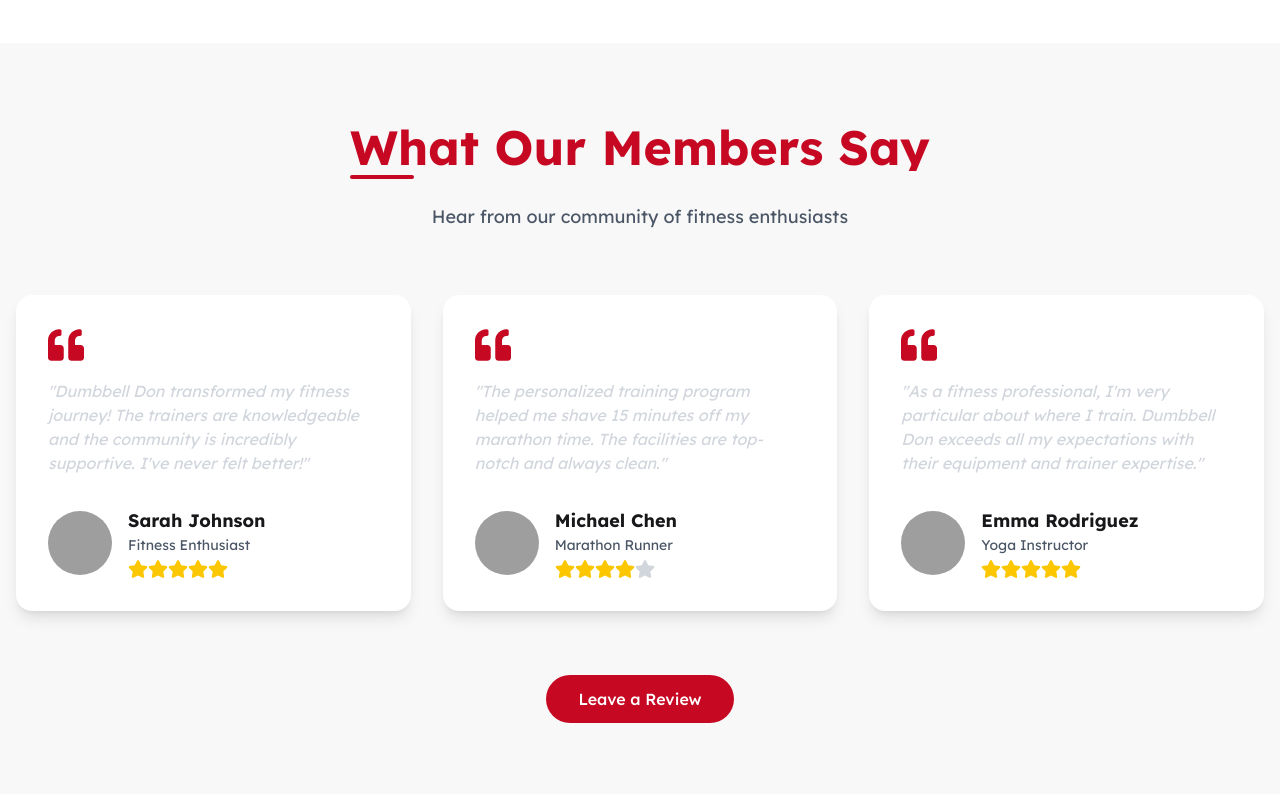
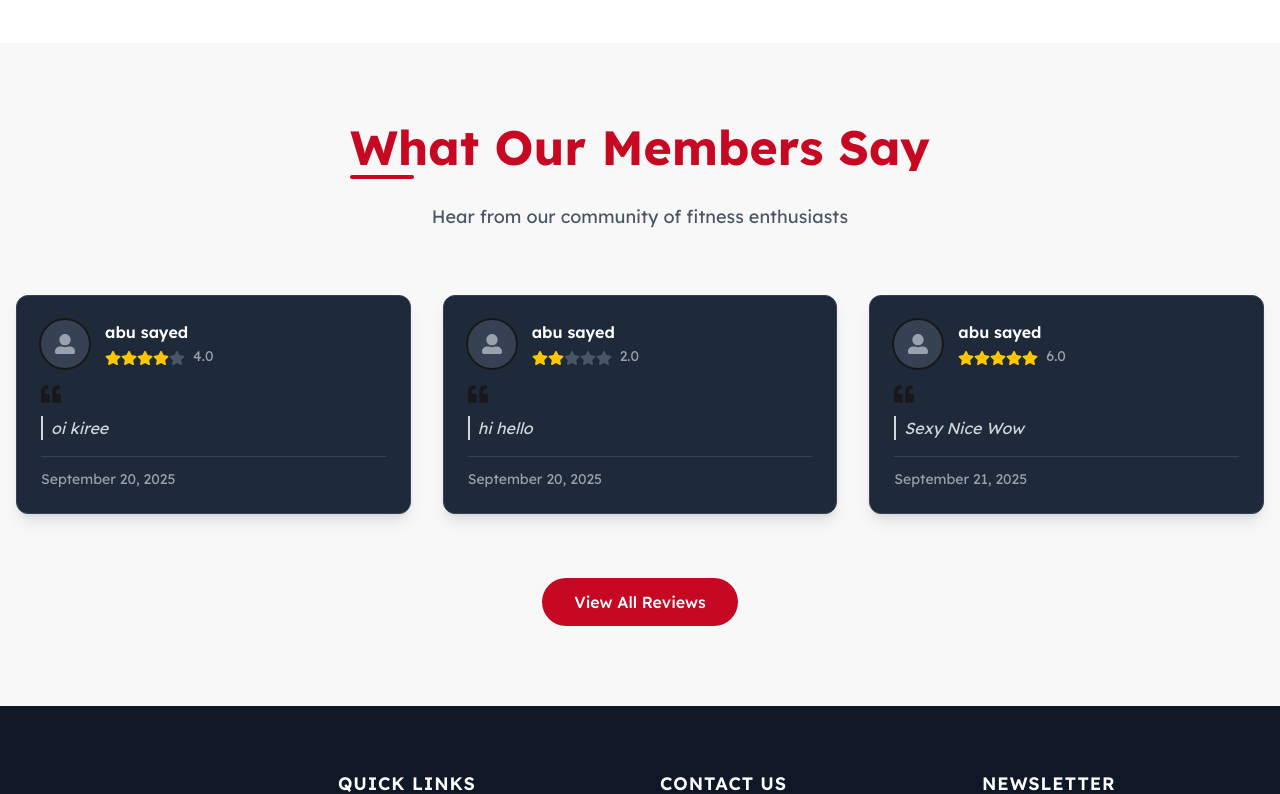
Before and after one commit to coder-black-mamba/dumbell_don_client, a React (Vite) app: page / in a window 1280 px wide. Shown: the part 4200-4994 px from the top of the page. Built offline with nearby package versions, Linux system fonts and the light colour scheme; no server answers; grey boxes are pictures that could not be loaded.

Commit message:
finallly done , but not yet lots of thing to optimize .

```diff
--- /dev/null
+++ b/src/components/home/ReviewCard.jsx
@@ -0,0 +1,63 @@
+
+import { motion } from 'framer-motion';
+import { FaStar, FaQuoteLeft, FaUserAlt } from 'react-icons/fa';
+import { format } from 'date-fns';
+
+const ReviewCard = ({ review }) => {
+  const { member, rating, comment, created_at } = review;
+  const fullName = `${member.first_name} ${member.last_name}`;
+  const formattedDate = format(new Date(created_at), 'MMMM d, yyyy');
+
+  // Generate star rating display
+  const renderStars = () => {
+    return Array(5).fill(0).map((_, i) => (
+      <FaStar
+        key={i}
+        className={`${i < rating ? 'text-yellow-400' : 'text-gray-600'} inline-block`}
+      />
+    ));
+  };
+
+  return (
+    <motion.div
+      className="bg-gray-800 rounded-xl p-6 shadow-lg hover:shadow-xl transition-all duration-300 h-full flex flex-col border border-gray-700 hover:border-brand/30"
+      initial={{ opacity: 0, y: 20 }}
+      animate={{ opacity: 1, y: 0 }}
+      transition={{ duration: 0.3 }}
+    >
+      <div className="flex items-center mb-4">
+        <div className="w-12 h-12 rounded-full bg-gray-700 flex items-center justify-center mr-4 overflow-hidden ring-2 ring-brand/30">
+          {member.profile_picture_url ? (
+            <img
+              src={member.profile_picture_url}
+              alt={fullName}
+              className="w-full h-full object-cover"
+            />
+          ) : (
+            <FaUserAlt className="text-gray-400 text-xl" />
+          )}
+        </div>
+        <div>
+          <h4 className="font-semibold text-white">{fullName}</h4>
+          <div className="flex items-center">
+            <div className="mr-2">{renderStars()}</div>
+            <span className="text-sm text-gray-400">{rating}.0</span>
+          </div>
+        </div>
+      </div>
+
+      <div className="mb-4 flex-grow">
+        <FaQuoteLeft className="text-brand/40 text-xl mb-3" />
+        <p className="text-gray-300 italic pl-2 border-l-2 border-brand/30">
+          {comment}
+        </p>
+      </div>
+
+      <div className="text-sm text-gray-400 mt-auto pt-3 border-t border-gray-700">
+        {formattedDate}
+      </div>
+    </motion.div>
+  );
+};
+
+export default ReviewCard;
--- a/src/components/home/Reviews.jsx
+++ b/src/components/home/Reviews.jsx
@@ -1,40 +1,128 @@
-import React from 'react';
+import React, { useEffect, useState } from 'react';
 import SectionTitle from '../SectionTitle';
-import { FaStar, FaQuoteLeft } from 'react-icons/fa';
+import { FaStar, FaQuoteLeft, FaUserAlt } from 'react-icons/fa';
 import { motion } from 'framer-motion';
 import { Link } from 'react-router';
-import ReviewComponent from './ReviewComponent';
+import { authApiClient } from '../../services/apiServices';
+import { format } from 'date-fns';
+import ReviewCard from './ReviewCard';
 
-const reviews = [
+const staticReviews=[
   {
-    id: 1,
-    name: "Sarah Johnson",
-    role: "Fitness Enthusiast",
-    content: "Dumbbell Don transformed my fitness journey! The trainers are knowledgeable and the community is incredibly supportive. I've never felt better!",
-    rating: 5,
-    image: "https://randomuser.me/api/portraits/women/44.jpg"
+      "id": 5,
+      "member": {
+          "id": 6,
+          "email": "sayed.eeeee.386@gmail.com",
+          "first_name": "abu",
+          "last_name": "sayed",
+          "profile_picture": null,
+          "profile_picture_url": null
+      },
+      "rating": 4,
+      "comment": "oi kiree",
+      "created_at": "2025-09-20T03:21:21.684865Z",
+      "updated_at": "2025-09-20T03:21:21.684881Z",
+      "fitness_class": 2
   },
   {
-    id: 2,
-    name: "Michael Chen",
-    role: "Marathon Runner",
-    content: "The personalized training program helped me shave 15 minutes off my marathon time. The facilities are top-notch and always clean.",
-    rating: 4,
-    image: "https://randomuser.me/api/portraits/men/32.jpg"
+      "id": 6,
+      "member": {
+          "id": 6,
+          "email": "sayed.eeeee.386@gmail.com",
+          "first_name": "abu",
+          "last_name": "sayed",
+          "profile_picture": null,
+          "profile_picture_url": null
+      },
+      "rating": 2,
+      "comment": "hi hello",
+      "created_at": "2025-09-20T03:21:46.973669Z",
+      "updated_at": "2025-09-20T03:21:46.973686Z",
+      "fitness_class": 2
   },
   {
-    id: 3,
-    name: "Emma Rodriguez",
-    role: "Yoga Instructor",
-    content: "As a fitness professional, I'm very particular about where I train. Dumbbell Don exceeds all my expectations with their equipment and trainer expertise.",
-    rating: 5,
-    image: "https://randomuser.me/api/portraits/women/63.jpg"
+      "id": 7,
+      "member": {
+          "id": 2,
+          "email": "sde.sayed24@gmail.com",
+          "first_name": "abu",
+          "last_name": "sayed",
+          "profile_picture": null,
+          "profile_picture_url": null
+      },
+      "rating": 6,
+      "comment": "Sexy Nice Wow",
+      "created_at": "2025-09-21T17:49:03.390883Z",
+      "updated_at": "2025-09-21T17:49:03.390899Z",
+      "fitness_class": 5
+  },
+  {
+      "id": 1,
+      "member": {
+          "id": 1,
+          "email": "admin@gmail.com",
+          "first_name": "admin",
+          "last_name": "admin",
+          "profile_picture": null,
+          "profile_picture_url": null
+      },
+      "rating": 5,
+      "comment": "string",
+      "created_at": "2025-08-21T23:45:17.946269Z",
+      "updated_at": "2025-09-27T09:44:58.267294Z",
+      "fitness_class": 2
+  },
+  {
+      "id": 8,
+      "member": {
+          "id": 1,
+          "email": "admin@gmail.com",
+          "first_name": "admin",
+          "last_name": "admin",
+          "profile_picture": null,
+          "profile_picture_url": null
+      },
+      "rating": 4,
+      "comment": "Kire Beda Kemon AChis",
+      "created_at": "2025-09-27T09:52:51.096702Z",
+      "updated_at": "2025-09-27T09:52:51.096720Z",
+      "fitness_class": 7
   }
 ];
 
 
+const Reviews = () => {
+  const [reviews, setReviews] = useState(staticReviews);
+  const [loading, setLoading] = useState(true);
+  // const [error, setError] = useState(null);
 
-const Reviews = () => {
+  useEffect(() => {
+    const fetchReviews = async () => {
+      try {
+        const response = await authApiClient.get('feedbacks/');
+        // Sort by most recent first
+        const sortedReviews = response.data.sort(
+          (a, b) => new Date(b.created_at) - new Date(a.created_at)
+        );
+        setReviews(sortedReviews);
+      } catch (err) {
+        setReviews(staticReviews);
+        console.error('Error fetching reviews:', err);
+        // setError('Failed to load reviews. Please try again later.');
+      } finally {
+        setLoading(false);
+      }
+    };
+
+    fetchReviews();
+  }, []);
+
+  // Get top 3 most recent reviews for the home page
+  const featuredReviews = reviews.slice(0, 3);
+
+
+
+
   return (
     <section className="py-20 bg-base-200">
       <div className="container mx-auto px-4">
@@ -45,11 +133,18 @@
           center
         />
 
-        <div className="grid grid-cols-1 md:grid-cols-2 lg:grid-cols-3 gap-8 mt-16 max-w-7xl mx-auto">
-          {reviews.map((review, index) => (
-            <ReviewComponent review={review} index={index} />
-          ))}
-        </div>
+        {featuredReviews.length > 0 ? (
+          <div className="grid grid-cols-1 md:grid-cols-2 lg:grid-cols-3 gap-8 mt-16 max-w-7xl mx-auto">
+            {featuredReviews.map((review) => (
+              <ReviewCard key={review.id} review={review} />
+            ))}
+          </div>
+        ) : (
+          <div className="text-center py-8 text-gray-500">
+            No reviews yet. Be the first to leave a review!
+          </div>
+        )}
+
         <Link to="/reviews">
           <div className="mt-16 text-center">
             <motion.button
@@ -57,7 +152,7 @@
               whileTap={{ scale: 0.95 }}
               className="px-8 py-3 bg-brand text-white rounded-full font-medium hover:bg-brand/90 transition-colors"
             >
-              Leave a Review
+              {reviews.length > 3 ? 'View All Reviews' : 'Leave a Review'}
             </motion.button>
           </div>
         </Link>
--- a/src/pages/ClassesPage.jsx
+++ b/src/pages/ClassesPage.jsx
@@ -1,82 +1,76 @@
-import React, { useState } from 'react';
-import { FaClock, FaUserFriends, FaFire, FaDumbbell, FaHeartbeat, FaRunning } from 'react-icons/fa';
+import React, { useState, useEffect } from 'react';
+import { FaClock, FaUserFriends, FaDollarSign, FaMapMarkerAlt } from 'react-icons/fa';
 import { motion } from 'framer-motion';
 import { useNavigate } from 'react-router';
+import { authApiClient } from '../services/apiServices';
+import Loader from '../components/common/Loader';
 
 const ClassesPage = () => {
+  const [classes, setClasses] = useState([]);
+  const [loading, setLoading] = useState(true);
   const [activeFilter, setActiveFilter] = useState('all');
   const navigate = useNavigate();
 
-  const classes = [
-    {
-      id: 1,
-      title: 'HIIT Training',
-      instructor: 'Sarah Johnson',
-      time: '07:00 AM - 08:00 AM',
-      capacity: 20,
-      level: 'Advanced',
-      category: 'cardio',
-      image: 'https://images.unsplash.com/photo-1571019613454-1cb2f99b2d8b?ixlib=rb-4.0.3&ixid=M3wxMjA3fDB8MHxwaG90by1wYWdlfHx8fGVufDB8fHx8fA%3D%3D&auto=format&fit=crop&w=1470&q=80',
-      icon: <FaFire className="text-orange-500 text-2xl" />
-    },
-    {
-      id: 2,
-      title: 'Power Lifting',
-      instructor: 'Mike Chen',
-      time: '06:00 PM - 07:30 PM',
-      capacity: 15,
-      level: 'Intermediate',
-      category: 'strength',
-      image: 'https://images.unsplash.com/photo-1518611012118-696072aa579a?ixlib=rb-4.0.3&ixid=M3wxMjA3fDB8MHxwaG90by1wYWdlfHx8fGVufDB8fHx8fA%3D%3D&auto=format&fit=crop&w=1470&q=80',
-      icon: <FaDumbbell className="text-blue-500 text-2xl" />
-    },
-    {
-      id: 3,
-      title: 'Yoga Flow',
-      instructor: 'Emma Wilson',
-      time: '09:00 AM - 10:00 AM',
-      capacity: 25,
-      level: 'All Levels',
-      category: 'mind-body',
-      image: 'https://images.unsplash.com/photo-1544367567-0f2fcb009e0b?ixlib=rb-4.0.3&ixid=M3wxMjA3fDB8MHxwaG90by1wYWdlfHx8fGVufDB8fHx8fA%3D%3D&auto=format&fit=crop&w=1520&q=80',
-      icon: <FaHeartbeat className="text-green-500 text-2xl" />
-    },
-    {
-      id: 4,
-      title: 'Zumba',
-      instructor: 'Carlos Mendez',
-      time: '06:00 PM - 07:00 PM',
-      capacity: 30,
-      level: 'Beginner',
-      category: 'cardio',
-      image: 'https://images.unsplash.com/photo-1518611012118-696072aa579a?ixlib=rb-4.0.3&ixid=M3wxMjA3fDB8MHxwaG90by1wYWdlfHx8fGVufDB8fHx8fA%3D%3D&auto=format&fit=crop&w=1470&q=80',
-      icon: <FaRunning className="text-purple-500 text-2xl" />
-    }
-  ];
+  useEffect(() => {
+    const fetchClasses = async () => {
+      try {
+        setLoading(true);
+        const response = await authApiClient.get('fitness-classes/');
+        setClasses(response.data);
+      } catch (error) {
+        console.error('Error fetching classes:', error);
+        // You might want to add error handling here
+      } finally {
+        setLoading(false);
+      }
+    };
+
+    fetchClasses();
+  }, []);
 
   const categories = [
     { id: 'all', name: 'All Classes' },
-    { id: 'cardio', name: 'Cardio' },
-    { id: 'strength', name: 'Strength' },
-    { id: 'mind-body', name: 'Mind & Body' }
+    { id: 'yoga', name: 'Yoga' },
+    { id: 'hiit', name: 'HIIT' },
+    { id: 'strength', name: 'Strength Training' }
   ];
+
+  const formatDateTime = (dateTimeString) => {
+    const options = {
+      weekday: 'short',
+      month: 'short',
+      day: 'numeric',
+      hour: '2-digit',
+      minute: '2-digit',
+      hour12: true
+    };
+    return new Date(dateTimeString).toLocaleString('en-US', options);
+  };
+
+  const formatPrice = (cents) => {
+    return `$${(cents / 100).toFixed(2)}`;
+  };
 
   const filteredClasses = activeFilter === 'all'
     ? classes
-    : classes.filter(cls => cls.category === activeFilter);
+    : classes.filter(cls =>
+        cls.title.toLowerCase().includes(activeFilter.toLowerCase()) ||
+        cls.description.toLowerCase().includes(activeFilter.toLowerCase())
+      );
 
   const fadeInUp = {
     hidden: { opacity: 0, y: 20 },
     visible: { opacity: 1, y: 0 }
   };
 
-
   const handleBookNow = (cls) => {
     navigate(`/classes/${cls.id}`);
   };
 
+  if (loading) return<div className="flex justify-center items-center h-screen"><Loader /></div>;
+
   return (
-    <div className="min-h-screen bg-base-300 py-16 ">
+    <div className="min-h-screen bg-base-300 py-16">
       {/* Hero Section */}
       <div className="bg-gradient-to-r from-gray-900 to-gray-800 text-white py-20 px-4">
         <div className="container mx-auto text-center">
@@ -88,14 +82,14 @@
             Our Classes
           </motion.h1>
           <p className="text-xl text-gray-300 max-w-2xl mx-auto">
-            Join our expert-led classes designed for all fitness levels. Find the perfect workout that fits your schedule.
+            Join our expert-led fitness classes designed for all levels. Find the perfect workout that fits your schedule.
           </p>
         </div>
       </div>
 
       {/* Class Filters */}
       <div className="container mx-auto px-4 mt-12">
-        <div className="flex flex-wrap justify-center gap-2 mb-12">
+        <div className="flex flex-wrap justify-center gap-4 mb-12">
           {categories.map((category) => (
             <button
               key={category.id}
@@ -103,7 +97,7 @@
               className={`px-6 py-2 rounded-full font-medium transition-colors ${
                 activeFilter === category.id
                   ? 'bg-brand text-white'
-                  : 'bg-white text-gray-700 hover:bg-gray-100'
+                  : 'bg-base-100 text-gray-700 hover:bg-base-200'
               }`}
             >
               {category.name}
@@ -111,50 +105,108 @@
           ))}
         </div>
 
+        {/* Search Bar */}
+        <div className="max-w-md mx-auto mb-12">
+          <div className="relative">
+            <input
+              type="text"
+              placeholder="Search classes..."
+              className="input input-bordered w-full pl-10"
+              value={activeFilter === 'all' ? '' : activeFilter}
+              onChange={(e) => setActiveFilter(e.target.value || 'all')}
+            />
+            <svg
+              className="absolute left-3 top-3.5 h-5 w-5 text-gray-400"
+              xmlns="http://www.w3.org/2000/svg"
+              viewBox="0 0 20 20"
+              fill="currentColor"
+            >
+              <path
+                fillRule="evenodd"
+                d="M8 4a4 4 0 100 8 4 4 0 000-8zM2 8a6 6 0 1110.89 3.476l4.817 4.817a1 1 0 01-1.414 1.414l-4.816-4.816A6 6 0 012 8z"
+                clipRule="evenodd"
+              />
+            </svg>
+          </div>
+        </div>
+
         {/* Classes Grid */}
         <div className="grid grid-cols-1 md:grid-cols-2 lg:grid-cols-3 gap-8">
-          {filteredClasses.map((cls, index) => (
+          {filteredClasses.length === 0 ? (
+            <div className="col-span-full text-center py-12">
+              <p className="text-xl text-gray-600">No classes found. Try a different search.</p>
+            </div>
+          ) : filteredClasses.map((cls, index) => (
             <motion.div
               key={cls.id}
               variants={fadeInUp}
-              initial="hidden"
               whileInView="visible"
               viewport={{ once: true }}
               transition={{ duration: 0.5, delay: index * 0.1 }}
-              className="bg-white rounded-xl overflow-hidden shadow-lg hover:shadow-xl transition-shadow"
+              className="bg-gray-900 rounded-xl overflow-hidden shadow-2xl hover:shadow-brand/20 transition-all duration-300 border border-gray-800 hover:border-brand/30"
             >
-              <div className="relative h-56 overflow-hidden">
+              <div className="relative">
                 <img
-                  src={cls.image}
+                  src={`https://images.unsplash.com/photo-1571019613454-1cb2f99b2d8b?ixlib=rb-4.0.3&ixid=M3wxMjA3fDB8MHxwaG90by1wYWdlfHx8fGVufDB8fHx8fA%3D%3D&auto=format&fit=crop&w=1740&q=80`}
                   alt={cls.title}
-                  className="w-full h-full object-cover hover:scale-105 transition-transform duration-500"
+                  className="w-full h-48 object-cover opacity-80 hover:opacity-100 transition-opacity"
                 />
-                <div className="absolute bottom-0 left-0 right-0 bg-gradient-to-t from-black/80 to-transparent p-4">
-                  <div className="flex items-center justify-between">
-                    <span className="bg-brand text-white text-sm font-medium px-3 py-1 rounded-full">
-                      {cls.level}
+                <div className="absolute inset-0 bg-gradient-to-t from-black/80 to-transparent" />
+                <div className="absolute bottom-0 left-0 right-0 p-4">
+                  <div className="flex justify-between items-start">
+                    <h2 className="text-xl font-bold text-white">{cls.title}</h2>
+                    <span className={`px-3 py-1 rounded-full text-xs font-semibold ${
+                      cls.is_active ? 'bg-green-900/30 text-green-400 border border-green-500/30'
+                      : 'bg-red-900/30 text-red-400 border border-red-500/30'
+                    }`}>
+                      {cls.is_active ? 'Active' : 'Inactive'}
                     </span>
-                    <div className="flex items-center text-white">
-                      <FaUserFriends className="mr-1" />
-                      <span className="text-sm">{cls.capacity} spots</span>
-                    </div>
                   </div>
                 </div>
               </div>
+
               <div className="p-6">
-                <div className="flex items-center mb-3">
-                  {cls.icon}
-                  <h3 className="text-xl font-bold ml-2 text-base-300">{cls.title}</h3>
-                </div>
-                <p className="text-gray-600 mb-4">With {cls.instructor}</p>
-                <div className="flex items-center text-gray-500 text-sm mb-4">
-                  <FaClock className="mr-2" />
-                  <span>{cls.time}</span>
+                <p className="text-gray-400 line-clamp-2 mb-4">{cls.description}</p>
+
+                <div className="space-y-3 border-t border-gray-800 pt-4">
+                  <div className="flex items-center text-sm text-gray-400">
+                    <FaClock className="mr-3 text-brand" />
+                    <div>
+                      <p className="text-white font-medium">{formatDateTime(cls.start_datetime)}</p>
+                      <p className="text-xs text-gray-500">{cls.duration_minutes} minutes</p>
+                    </div>
+                  </div>
+
+                  <div className="flex items-center text-sm text-gray-400">
+                    <FaUserFriends className="mr-3 text-brand" />
+                    <div>
+                      <p className="text-white font-medium">{cls.capacity} spots available</p>
+                      <p className="text-xs text-gray-500">Class capacity</p>
+                    </div>
+                  </div>
+
+                  <div className="flex items-center text-sm text-gray-400">
+                    <FaDollarSign className="mr-3 text-brand" />
+                    <div>
+                      <p className="text-white font-medium">{formatPrice(cls.price_cents)}</p>
+                      <p className="text-xs text-gray-500">Per session</p>
+                    </div>
+                  </div>
+
+                  <div className="flex items-start text-sm text-gray-400 pt-2 border-t border-gray-800">
+                    <FaMapMarkerAlt className="mt-1 mr-3 text-brand flex-shrink-0" />
+                    <span className="text-gray-300">{cls.location}</span>
+                  </div>
                 </div>
 
-                <button onClick={(cls) => handleBookNow(cls)} className="w-full bg-brand hover:bg-brand/90 text-white font-medium py-2 px-4 rounded-lg transition-colors">
-                  Book Now
-                </button>
+                <div className="mt-6">
+                  <button
+                    onClick={() => handleBookNow(cls)}
+                    className="w-full bg-brand hover:bg-brand/90 text-black font-medium py-2.5 px-4 rounded-lg transition-all duration-300 transform hover:-translate-y-0.5"
+                  >
+                    View Class Details
+                  </button>
+                </div>
               </div>
             </motion.div>
           ))}
```
